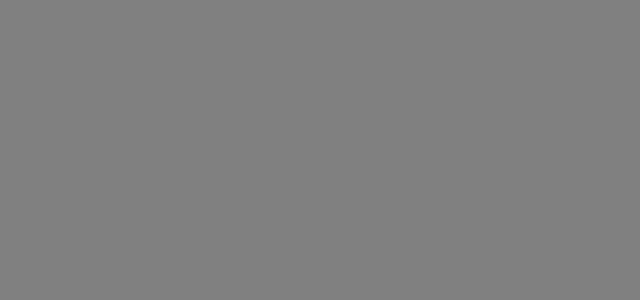
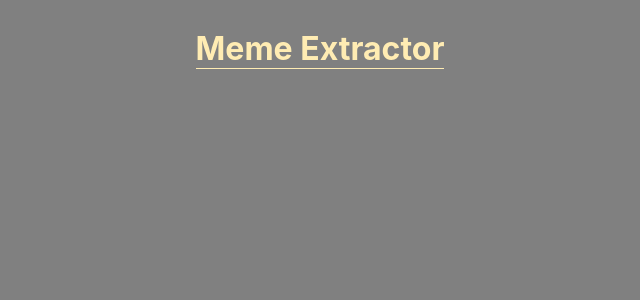
Before and after one commit to VincentLideboKjellman/react-api-app, a React (Create React App) app: page / in a window 1280 px wide. Shown: the top 300 px of the page, without its empty margins (320-960 px from the left). Built offline with nearby package versions, Linux system fonts and the light colour scheme.

Commit message:
Made a Header and a SiteConstruction

```diff
--- a/src/components/App/App.js
+++ b/src/components/App/App.js
@@ -9,6 +9,7 @@ class App extends Component {
       <SiteContainer>
 
       <Header header="Meme Extractor"></Header>
+
       </SiteContainer>
 
     );
--- a/src/components/Header/Header.css
+++ b/src/components/Header/Header.css
@@ -0,0 +1,6 @@
+.header-style{
+    padding-top:3%;
+    color: #ffecb3;
+    border-bottom: 1px solid #ffecb3;
+
+}
--- a/src/components/Header/index.js
+++ b/src/components/Header/index.js
@@ -6,9 +6,12 @@ import './Header.css'
 const Header = (props) => {
 
     return(
-            <h1>{props.header}</h1>
+        <div>
+            <h1 className="header-style">{props.header}</h1>
+        </div>
     )
 
 }
 
+
 export default Header;
--- a/src/components/SiteContainer/index.js
+++ b/src/components/SiteContainer/index.js
@@ -1,6 +1,7 @@
 import React, { Component } from 'react';
 import PropTypes from 'prop-types';
 import './SiteContainer.css';
+import Header from '../Header';
 
 class SiteContainer extends React.Component {
 
@@ -12,6 +13,7 @@ class SiteContainer extends React.Component {
         return(
 
             <div className="site-container">
+            <Header header="Meme Extractor"></Header>
             </div>
         )
     }
```
